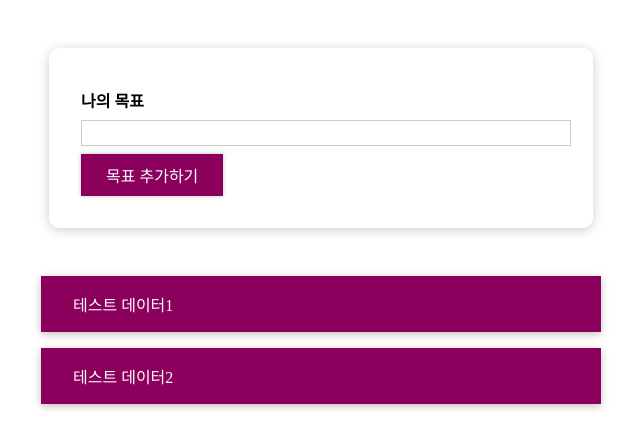
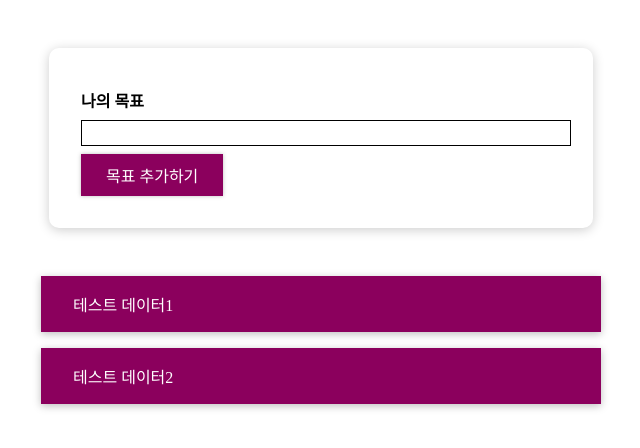
Before and after one commit to rlaban12/teacher-react-study202508, a React (Vite) app: page / in a window 1280 px wide. Shown: the top 448 px of the page, without its empty margins (319-959 px from the left). Built offline with nearby package versions, Linux system fonts and the light colour scheme.

Commit message:
4-1-1. 동적 인라인 스타일 조작

```diff
--- a/src/components/CourseGoals/CourseInput.jsx
+++ b/src/components/CourseGoals/CourseInput.jsx
@@ -6,23 +6,47 @@ const CourseInput = ({ onAdd }) => {
 
   // 목표인풋에 입력한 값 상태관리
   const [enteredText, setEnteredText] = useState('');
+  // 입력값에 오류가 있는지 여부를 상태관리
+  const [isValid, setIsValid] = useState(null);
 
   const submitHandler = e => {
     e.preventDefault();
+
+    // 입력값 검증
+    if (!enteredText.trim()) {
+      setIsValid(false);
+      return;
+    }
+
     // console.log(`입력값: ${enteredText}`);
     onAdd(enteredText);
 
     setEnteredText('');
+    setIsValid(true);
   };
 
+  const goalInputHandler = e => {
+    const inputValue = e.target.value;
+
+    // 입력값 검증
+    if (inputValue.trim()) {
+      setIsValid(true);
+    }
+
+    setEnteredText(inputValue);
+  };
   return (
     <form onSubmit={submitHandler}>
       <div className='form-control'>
-        <label>나의 목표</label>
+        <label style={{ color: isValid !== false ? 'black' : 'red' }}>나의 목표</label>
         <input
           type='text'
-          onInput={e => setEnteredText(e.target.value)}
+          onInput={goalInputHandler}
           value={enteredText}
+          style={{
+            background: isValid !== false ? 'transparent' : 'salmon',
+            borderColor: isValid !== false ? 'black' : 'red'
+          }}
         />
       </div>
       <Button type='submit'>목표 추가하기</Button>
```
